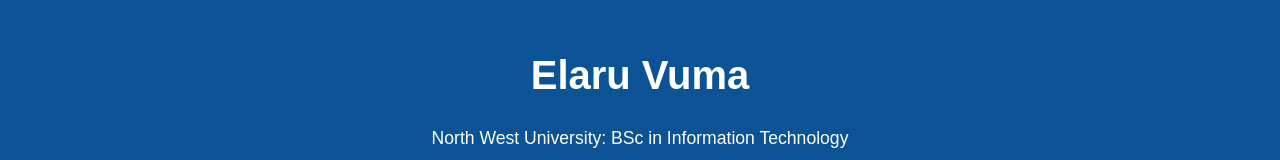
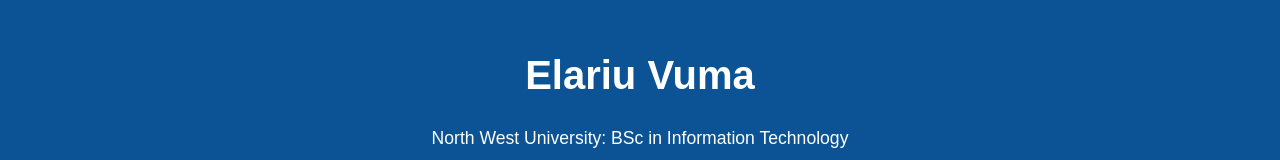
Before and after one commit to Vumae19/CurriculumVitae, a plain HTML site: page index.html in a window 1280 px wide. Shown: the top 160 px of the page. Drawn offline with Linux system fonts and the light colour scheme.

Commit message:
Update index.html

```diff
--- a/index.html
+++ b/index.html
@@ -9,7 +9,7 @@
 </head>
 <body>
   <header>
-    <h1>Elaru Vuma</h1>
+    <h1>Elariu Vuma</h1>
     <p>North West University: BSc in Information Technology</p>
   </header>
 
```
